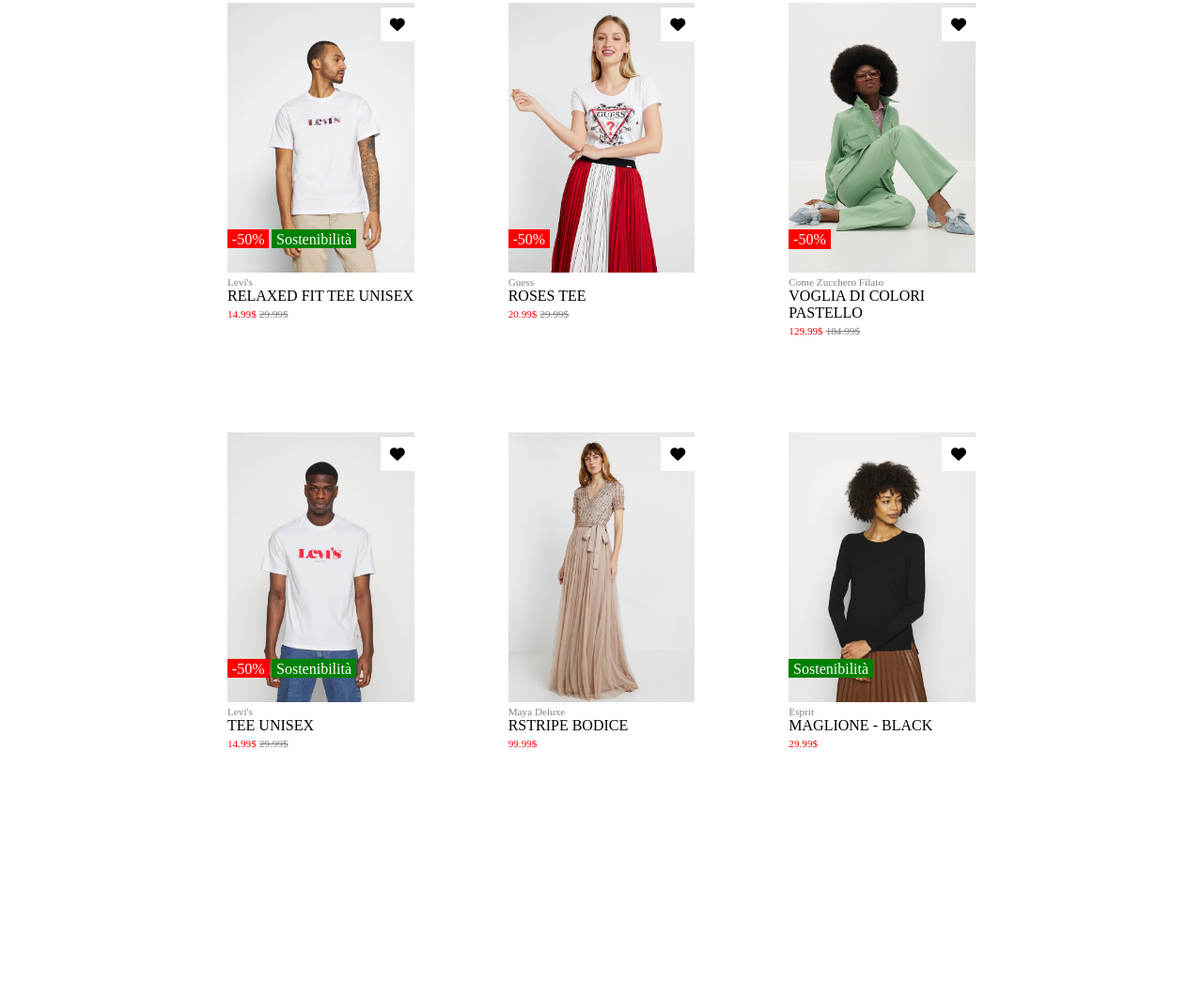
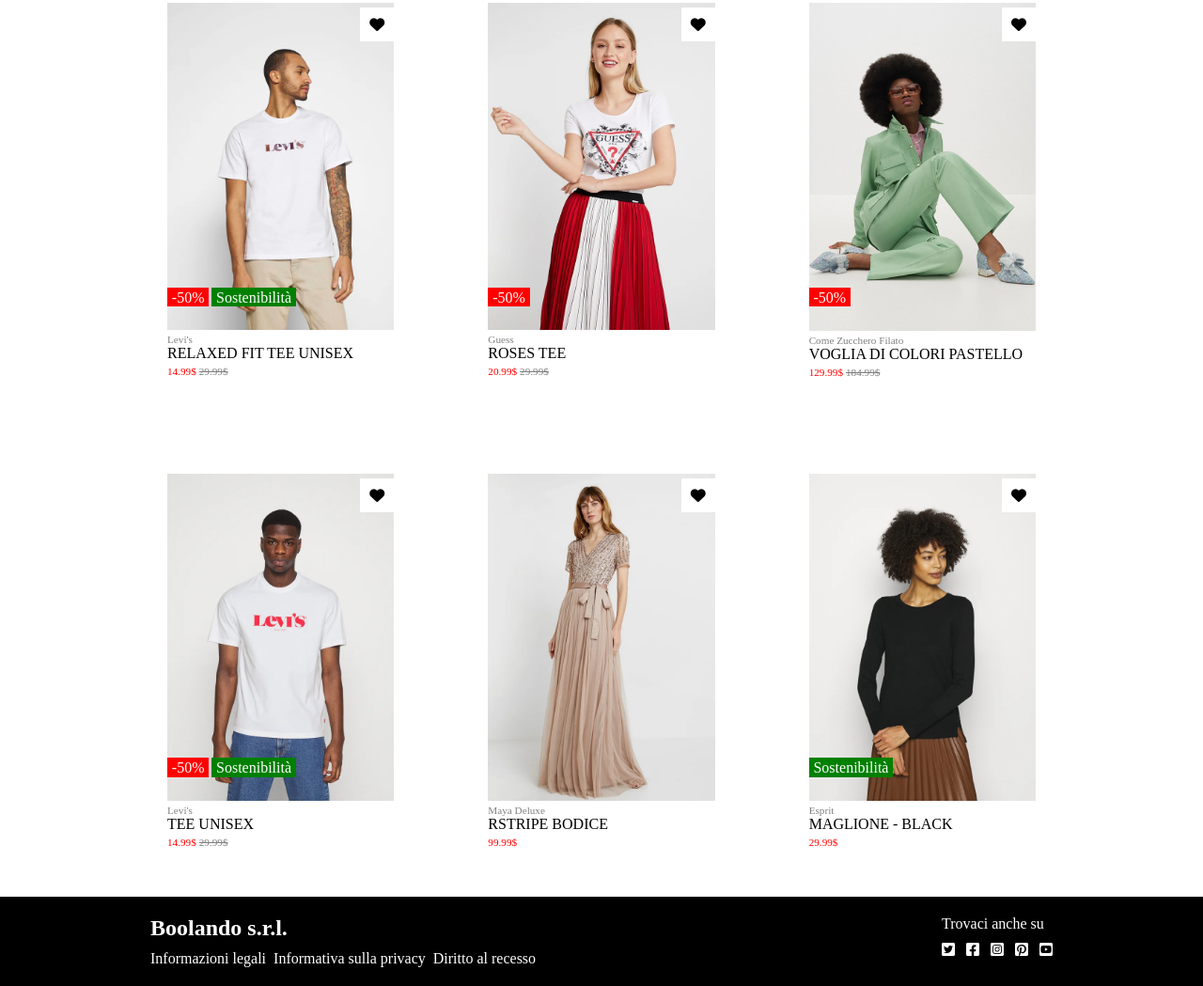
Before and after one commit to LorenzoEmanuele00/html-css-boolando, a plain HTML site: page index.html in a window 1280 px wide. Shown: the part 129-1178 px from the top of the page at 94% size. Before the commit the page ends 978 px from the top, so only its background shows below. Drawn offline with Linux system fonts and the light colour scheme.

Commit message:
add footer

```diff
--- a/css/style.css
+++ b/css/style.css
@@ -25,7 +25,7 @@
 }
 
 nav {
-    width: 70%;
+    width: 75%;
     margin: 0 auto;
     padding: 2rem 0;
 }
@@ -52,16 +52,16 @@
 }
 
 .space {
-    padding: 0 .5rem;
+    padding-right: .5rem;
 }
 
 /* MAIN */
-
 main {
-    width: 70%;
+    width: 80%;
     margin: 0 auto;
 }
 
+/* flex property row */
 .flex-row {
     display: flex;
     flex-wrap: wrap;
@@ -76,6 +76,7 @@
     position: relative;
 }
 
+/* card img changer */
 .hover {
     display: none;
 }
@@ -87,6 +88,7 @@
 .card:hover .hover {
     display: inline-block;
 }
+/* /card img changer */
 
 .like {
     background-color: white;
@@ -105,8 +107,7 @@
     color: gray;
 }
 
-.item {
-}
+
 
 .cost {
     font-size: .7rem;
@@ -138,3 +139,26 @@
     padding: .1rem .3rem;
     margin-right: 3px;
 }
+
+/* FOOTER */
+footer {
+    background-color: black;
+}
+
+.foot {
+    width: 75%;
+    margin: 0 auto;
+    padding: 20px 0;
+}
+
+/* flex property foot */
+.flex-foot {
+    display: flex;
+    justify-content: space-between;
+}
+
+.find,
+.society {
+    color: white;
+    padding-bottom: 10px;
+}
--- a/index.html
+++ b/index.html
@@ -20,13 +20,13 @@
                 <ul class="flex-links links">
                     <li class="space"><a href="">Donna</a></li>
                     <li class="space"><a href="">Uomo</a></li>
-                    <li class="space"><a href="">Bambino</a></li>
+                    <li><a href="">Bambino</a></li>
                 </ul>
             </div>
             <div>
                 <a href="" class="fa-regular fa-user space"> </a>
                 <a href="" class="fa-regular fa-heart space"></a>
-                <a href="" class="fa-solid fa-bag-shopping space"></a>
+                <a href="" class="fa-solid fa-bag-shopping"></a>
             </div>
         </nav>
         <!-- /NAV -->
@@ -45,7 +45,7 @@
                 </div>
                 <div>
                     <p class="brand">Levi's</p>
-                    <p class="item">RELAXED FIT TEE UNISEX</p>
+                    <p>RELAXED FIT TEE UNISEX</p>
                     <p><span class="cost">14.99$</span><span class="old-cost">29.99$</span></p>
                 </div>
             </div>
@@ -58,7 +58,7 @@
                 </div>
                 <div>
                     <p class="brand">Guess</p>
-                    <p class="item">ROSES TEE</p>
+                    <p>ROSES TEE</p>
                     <p><span class="cost">20.99$</span><span class="old-cost">29.99$</span></p>
                 </div>
             </div>
@@ -71,7 +71,7 @@
                 </div>
                 <div>
                     <p class="brand">Come Zucchero Filato</p>
-                    <p class="item">VOGLIA DI COLORI PASTELLO</p>
+                    <p>VOGLIA DI COLORI PASTELLO</p>
                     <p><span class="cost">129.99$</span><span class="old-cost">184.99$</span></p>
                 </div>
             </div>
@@ -84,7 +84,7 @@
                 </div>
                 <div>
                     <p class="brand">Levi's</p>
-                    <p class="item">TEE UNISEX</p>
+                    <p>TEE UNISEX</p>
                     <p><span class="cost">14.99$</span><span class="old-cost">29.99$</span></p>
                 </div>
             </div>
@@ -96,7 +96,7 @@
                 </div>
                 <div>
                     <p class="brand">Maya Deluxe</p>
-                    <p class="item">RSTRIPE BODICE</p>
+                    <p>RSTRIPE BODICE</p>
                     <p><span class="cost">99.99$</span></p>
                 </div>
             </div>
@@ -109,7 +109,7 @@
                 </div>
                 <div>
                     <p class="brand">Esprit</p>
-                    <p class="item">MAGLIONE - BLACK</p>
+                    <p>MAGLIONE - BLACK</p>
                     <p><span class="cost">29.99$</span></p>
                 </div>
             </div>
@@ -118,6 +118,28 @@
     <!-- /MAIN -->
 
     <!-- FOOTER -->
+    <footer>
+        <div class="flex-foot foot">
+            <div>
+                <h2 class="society">Boolando s.r.l.</h2>
+                <ul class="flex-links links">
+                    <li><a class="space" href="">Informazioni legali</a></li>
+                    <li><a class="space" href="">Informativa sulla privacy</a></li>
+                    <li><a href="">Diritto al recesso</a></li>
+                </ul>
+            </div>
+            <div>
+                <p class="find">Trovaci anche su</p>
+                <div>
+                    <a href="" class="fa-brands fa-square-twitter space"></a>
+                    <a href="" class="fa-brands fa-square-facebook space"></a>
+                    <a href="" class="fa-brands fa-square-instagram space"></a>
+                    <a href="" class="fa-brands fa-square-pinterest space"></a>
+                    <a href="" class="fa-brands fa-square-youtube"></a>
+                </div>
+            </div>
+        </div>
+    </footer>
     <!-- /FOOTER -->
 
 </body>
```
